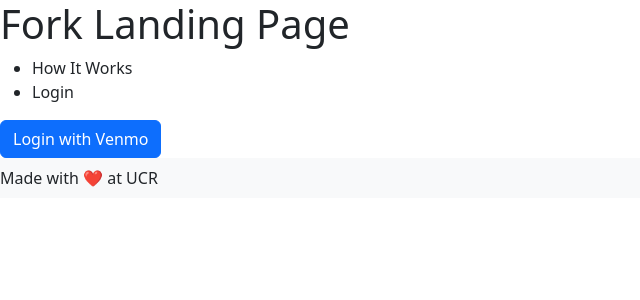
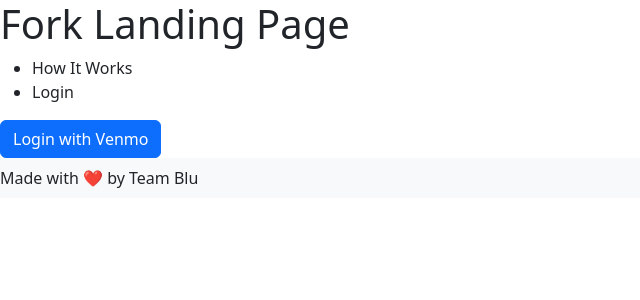
Before and after one commit to kevincakey/CS180-Fork, a React (Create React App) app: page / in a window 1280 px wide. Shown: the top 300 px of the page, without its empty margins (0-640 px from the left). Built offline with nearby package versions, Linux system fonts and the light colour scheme.

Commit message:
fixed landing footer

```diff
--- a/src/App.js
+++ b/src/App.js
@@ -25,7 +25,7 @@
         <Button> Login with Venmo </Button>
 
           <Navbar bg="light" expand="lg">
-          <Nav.Link href="#action1">Made with ❤️ at UCR </Nav.Link>
+          <Nav.Link href="#action1">Made with ❤️ by Team Blu </Nav.Link>
           </Navbar>
 
       </div>
```
